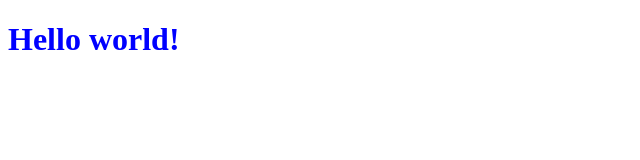
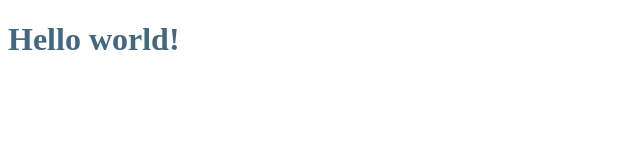
Before and after one commit to emelillan/microverse-week1, a website: page index.html in a window 1280 px wide. Shown: the whole page, without its empty margins (0-640 px from the left). Drawn offline with Linux system fonts and the light colour scheme.

Commit message:
color change

```diff
--- a/styles.css
+++ b/styles.css
@@ -1,3 +1,3 @@
 h1 {
-  color: blue;
+  color: #10405cc9;
 }
```
